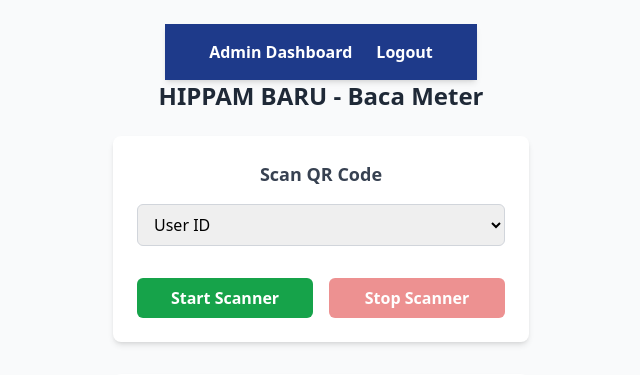
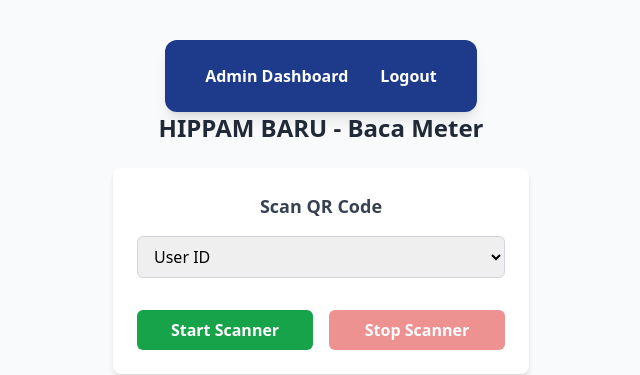
Before and after one commit to bonzoholda/cdws_meter_app, a FastAPI app: page / in a window 1280 px wide. Shown: the top 375 px of the page, without its empty margins (319-959 px from the left). Run offline with FastAPI, Linux system fonts and the light colour scheme; the visitor is signed in with stand-in values (Sample User, id 1); parts of the project's set-up code (start-up, migrations or seed data) failed here and were passed over; some libraries are stand-ins or nearby versions.

Commit message:
Update index.html

```diff
--- a/app/templates/index.html
+++ b/app/templates/index.html
@@ -11,18 +11,17 @@
 <body class="bg-gray-50 min-h-screen flex flex-col items-center px-4 py-6 font-sans max-w-md mx-auto">
 
 <!-- Navbar -->
-  <nav class="bg-blue-900 text-white sticky top-0 z-50 shadow-md">
-    <div class="max-w-7xl mx-auto px-4 sm:px-6 lg:px-8">
-      <div class="flex justify-between items-center h-14">
+<div class="max-w-7xl mx-auto mt-4 px-4 sm:px-6 lg:px-8">
+  <div class="bg-blue-900 text-white rounded-xl shadow-lg px-6 py-4 flex justify-between items-center">
     <div class="flex space-x-4">
-          <a href="/admin" class="hover:bg-blue-800 px-3 py-2 rounded font-semibold">Admin Dashboard</a>
+      <a href="/admin" class="hover:bg-blue-800 px-4 py-2 rounded-lg font-semibold transition">Admin Dashboard</a>
     </div>
     <div>
-          <a href="/logout" class="hover:bg-blue-800 px-3 py-2 rounded font-semibold">Logout</a>
+      <a href="/logout" class="hover:bg-blue-800 px-4 py-2 rounded-lg font-semibold transition">Logout</a>
     </div>
   </div>
 </div>
-  </nav>
+
 
   <h2 class="text-2xl font-semibold text-center mb-6 text-gray-800">HIPPAM BARU - Baca Meter</h2>
 
```
Lines whose indentation alone changed are shown as unchanged.
